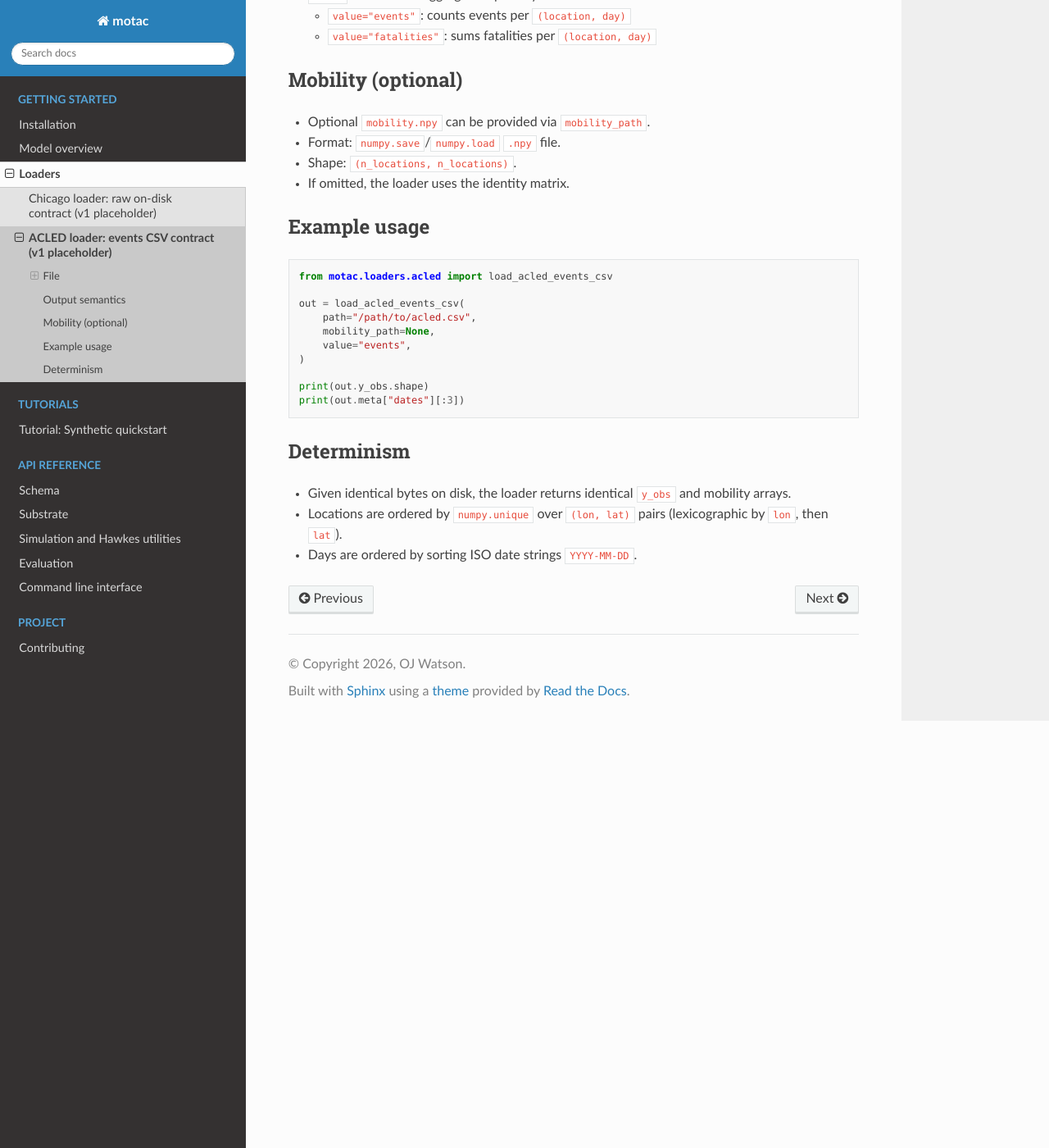
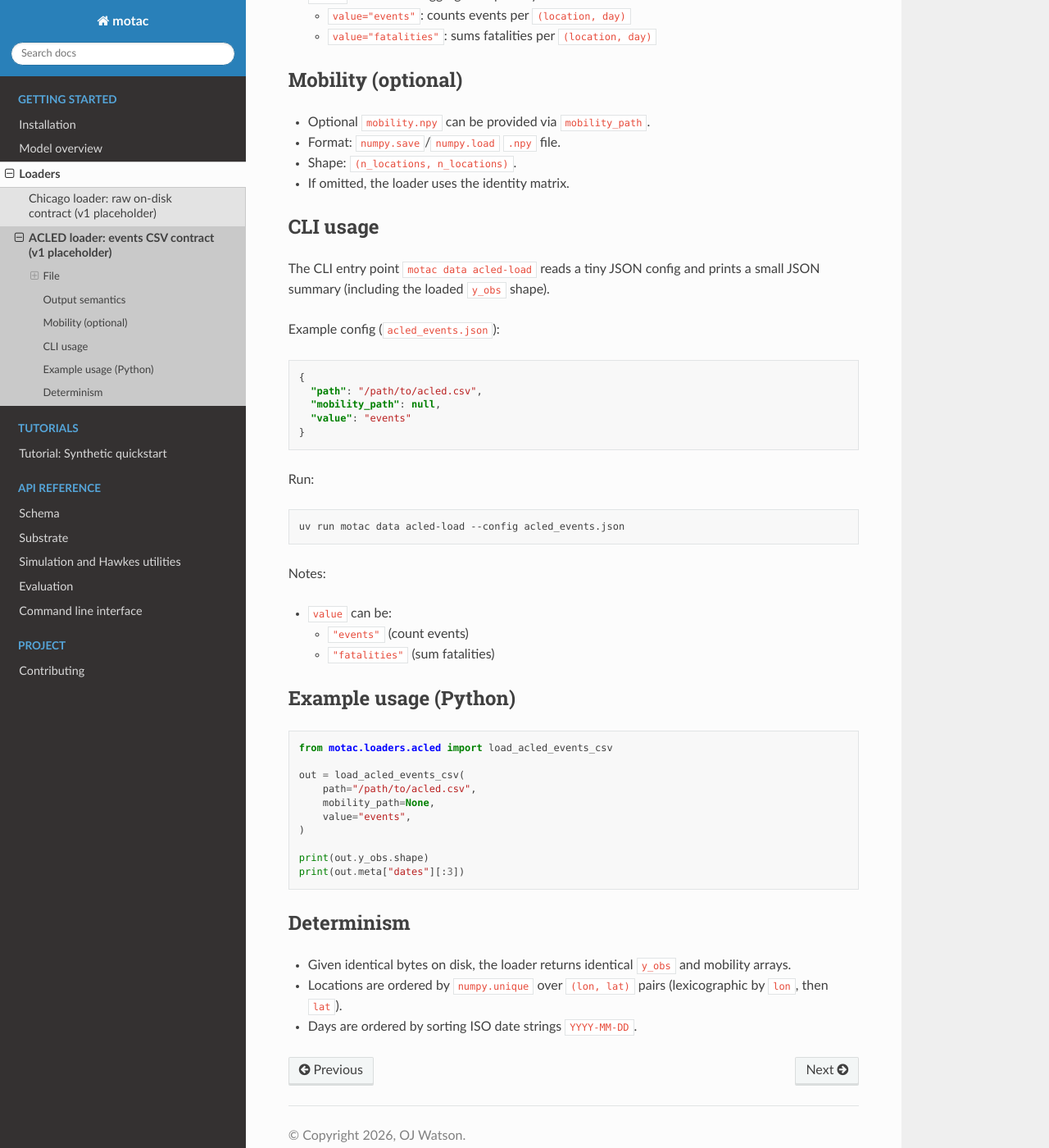
Before and after one commit to OJWatson/motac, a Sphinx documentation site: the page built from docs/loaders/acled.md, in a window 1280 px wide and 1400 px high, scrolled down 816 px. Shown: the whole window at 82% size. Built offline with Sphinx 7.4.7 and the Read the Docs theme 3.1.0, drawn with Linux system fonts in a browser that asks for light colours.

Commit message:
docs: document acled-load CLI usage

````diff
--- a/docs/loaders/acled.md
+++ b/docs/loaders/acled.md
@@ -35,7 +35,34 @@ The loader aggregates events to **daily** counts per inferred location.
 - Shape: `(n_locations, n_locations)`.
 - If omitted, the loader uses the identity matrix.
 
-## Example usage
+## CLI usage
+
+The CLI entry point `motac data acled-load` reads a tiny JSON config and prints
+a small JSON summary (including the loaded `y_obs` shape).
+
+Example config (`acled_events.json`):
+
+```json
+{
+  "path": "/path/to/acled.csv",
+  "mobility_path": null,
+  "value": "events"
+}
+```
+
+Run:
+
+```bash
+uv run motac data acled-load --config acled_events.json
+```
+
+Notes:
+
+- `value` can be:
+  - `"events"` (count events)
+  - `"fatalities"` (sum fatalities)
+
+## Example usage (Python)
 
 ```python
 from motac.loaders.acled import load_acled_events_csv
````
